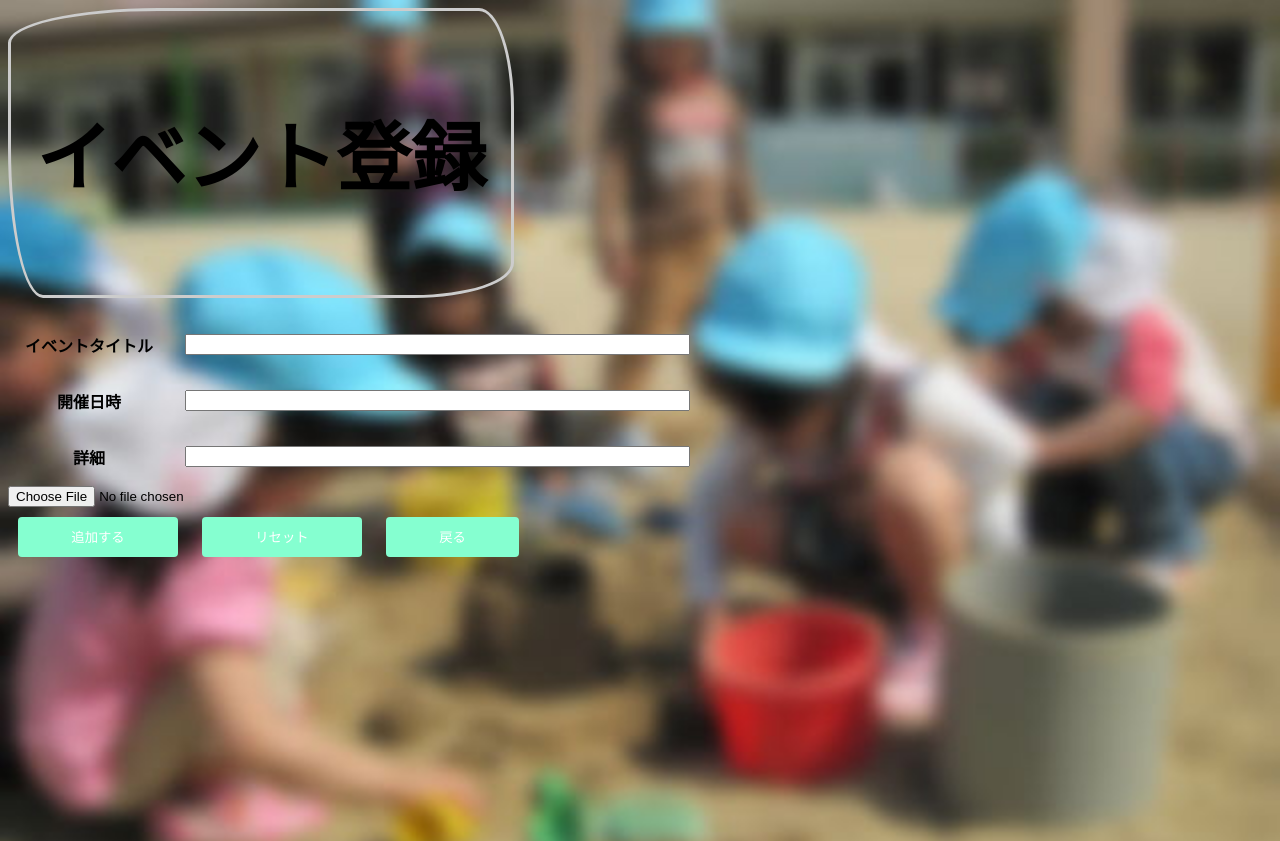
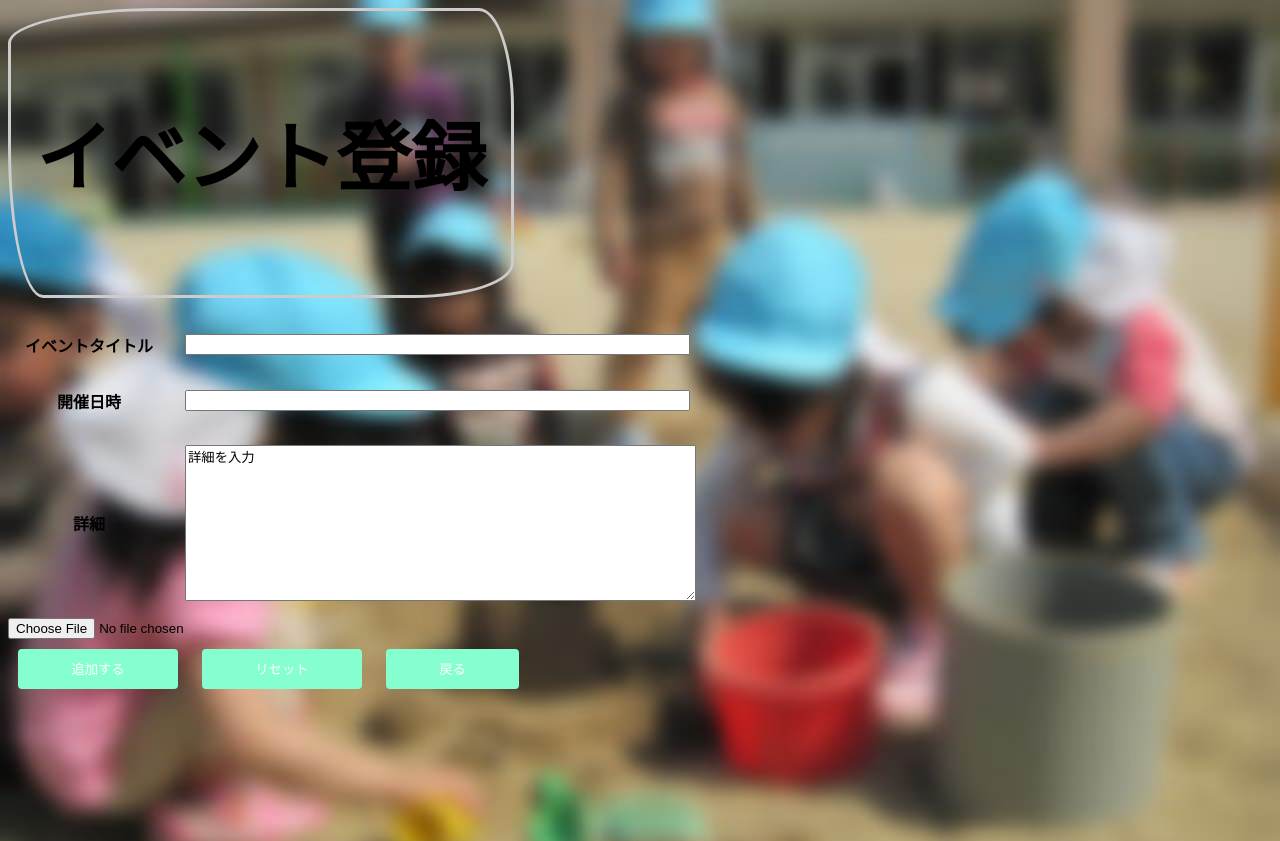
Before and after one commit to enpit2016fun/minipbl_e, a PHP site: page /e_add.php in a window 1280 px wide. Shown: the top 841 px of the page. Run offline with PHP 8.4, Linux system fonts and the light colour scheme; lists and menus that the app fills with data are empty.

Commit message:
イベント詳細をテキストファイルに変更中

```diff
--- a/e_add.php
+++ b/e_add.php
@@ -129,9 +129,12 @@ if(isset($_POST["add"])){
 					</tr>
                     <tr>
 						<th>詳細</th>
-						<th><input type="text" name="e_text" id="e_text" size=60
-							value="<?php echo $_SESSION['e_arr'][3];?>" onkeyup="visible();"
-							onchange="visible();" /></th>
+						<th>
+                            <!--input type="text" name="e_text" id="e_text" size=60
+							value="<?php //echo $_SESSION['e_arr'][3];?>" onkeyup="visible();"
+							onchange="visible();" -->
+                            <textarea rows="10" cols="60" name ="e_name" id = "e_name">詳細を入力</textarea>
+                        </th>
 					</tr>
 				</table>
                         <!--form id="my_form"-->
```
